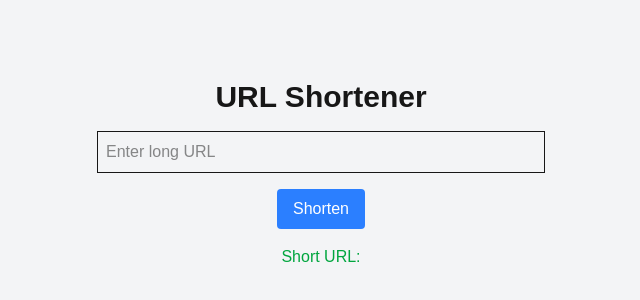
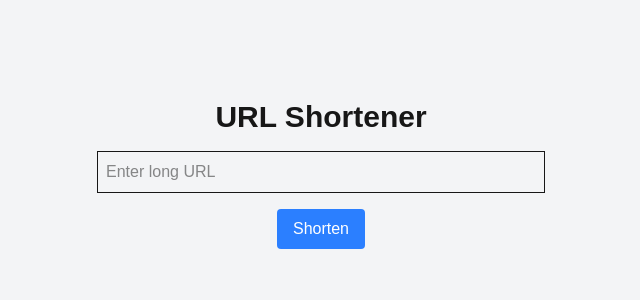
Before and after one commit to codewithmati/short-innovaxel-lastname, a Next.js app in the folder url-shortener/: page / in a window 1280 px wide. Shown: the part 226-526 px from the top of the page, without its empty margins (319-959 px from the left). Built offline with nearby package versions, Linux system fonts and the light colour scheme.

Commit message:
now apply state to change the large url in short

```diff
--- a/url-shortener/app/page.tsx
+++ b/url-shortener/app/page.tsx
@@ -3,6 +3,8 @@ import { useState } from 'react'
 
 const page = () => {
   const [url, setUrl] = useState("");
+  const [short, setShort] = useState("");
+
   const handleSubmit = async () => {
     const res = await fetch("/api/shorten", {
       method: "POST",
@@ -10,6 +12,7 @@ const page = () => {
       headers: { "Content-Type": "application/json" },
     });
     const data = await res.json();
+    setShort(`${window.location.origin}/api/shorten/${data.shortCode}`);
   };
   return (
     <>
@@ -24,9 +27,11 @@ const page = () => {
       <button onClick={handleSubmit} className="bg-blue-500 text-white px-4 py-2 rounded">
         Shorten
       </button>
+      {short && (
         <p className="mt-4 text-green-600">
-          Short URL: <a className="underline"></a>
+          Short URL: <a className="underline"href={short}>{short}</a>
         </p>
+      )}
     </main>
     </>
   )
```
